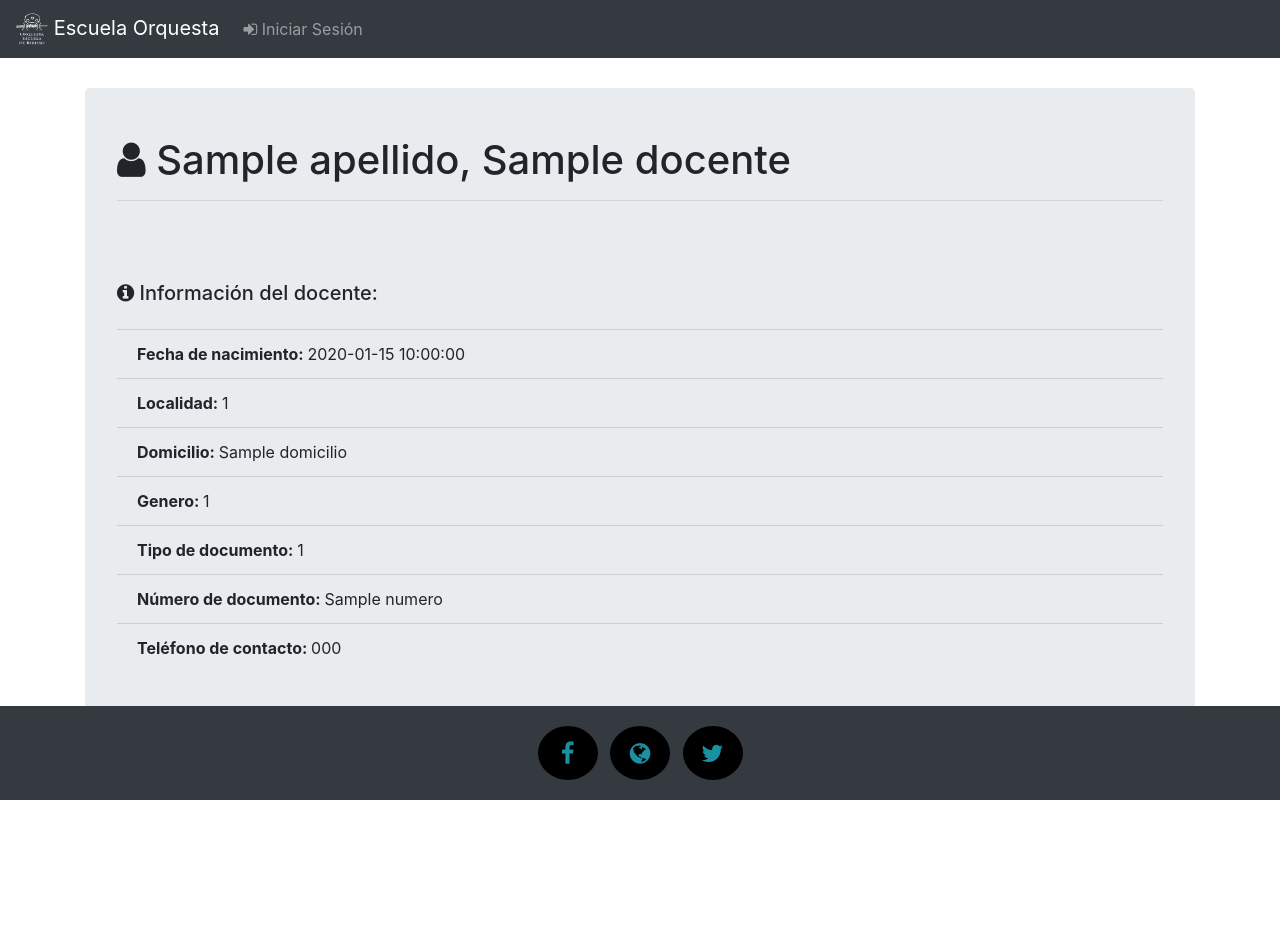
After one commit to bdgarat/ProySoft_OrquestaEscuelaBerisso_Flask, a Flask app: template flaskps/templates/docentes/show.html in a window 1280 px wide. The commit adds this page. Run offline with Flask 2, Linux system fonts and the light colour scheme; the template is opened without the code that fills it: most values are stand-ins (such as "Sample title", 1, 10 or a date in 2020); some libraries are stand-ins or nearby versions.

Commit message:
Se agregó la funcionalidad 'Docente show'

```diff
--- a/flaskps/templates/docentes/index.html
+++ b/flaskps/templates/docentes/index.html
@@ -47,7 +47,9 @@
                     <td headers="nombre_y_apellido">{{ d.apellido }},{{ d.nombre }}</td>
                     <td headers="operaciones">
 
-                        {% if 'docente_destroy' in session['permisos'] %}
+                        {% if 'docente_show' in session['permisos'] %}
+                        <button type="button" onclick="location.href='/docente/show/{{ d.id }}'" class="btn btn-primary" title="Ver perfil del docente" style="margin: 5px"><i class="fa fa-user-circle"></i></button>{% endif %} {% if 'docente_destroy' in
+                        session['permisos'] %}
                         <!-- Button trigger modal -->
                         <button type="button" class="btn btn-primary eliminar" title="Eliminar docente" role="button" data-toggle="modal" data-target="#eliminarDocenteModal{{ d.id }}"><i class="fa fa-trash"></i>
                         </button> {% endif %} {% if 'docente_update' in session['permisos'] %}
--- /dev/null
+++ b/flaskps/templates/docentes/show.html
@@ -0,0 +1,22 @@
+{% extends "layout.html" %} {% block content %} {% block carrusel %}{% endblock %}
+
+<div class="jumbotron">
+    <h1 class="display-6 mt-2 mb-2 pt-2 pb-2"><i class="fa fa-user" aria-hidden="true"></i> {{ docente.apellido }}, {{ docente.nombre }}
+    </h1>
+    <hr class="my-2">
+    <br>
+    <h5 class="mb-4 mt-4 pt-4"><i class="fa fa-info-circle"></i> Información del docente:</h5>
+
+    <menu class="list-group list-group-flush">
+        <li class="list-group-item"><strong>Fecha de nacimiento: </strong>{{ docente.fecha_nac }}</li>
+        <li class="list-group-item"><strong>Localidad: </strong>{{ docente.localidad_id }}</li>
+        <li class="list-group-item"><strong>Domicilio: </strong>{{ docente.domicilio }}</li>
+        <li class="list-group-item"><strong>Genero: </strong>{{ docente.genero_id }}</li>
+        <li class="list-group-item"><strong>Tipo de documento: </strong>{{ docente.tipo_doc_id }}</li>
+        <li class="list-group-item"><strong>Número de documento: </strong>{{ docente.numero }}</li>
+        <li class="list-group-item"><strong>Teléfono de contacto: </strong>{{ docente.tel }}</li>
+
+    </menu>
+</div>
+
+{% endblock %}
```
Also changed, not shown: flaskps/routes/docente.py (+17 -0 lines).
